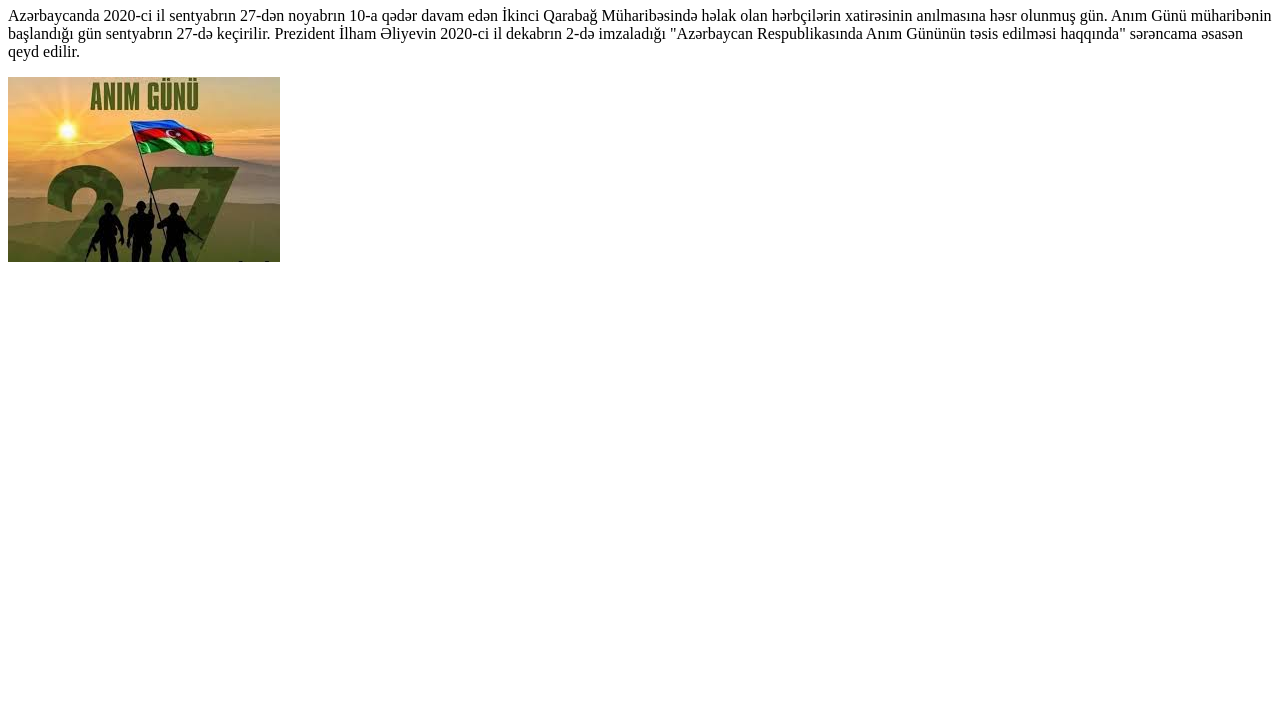
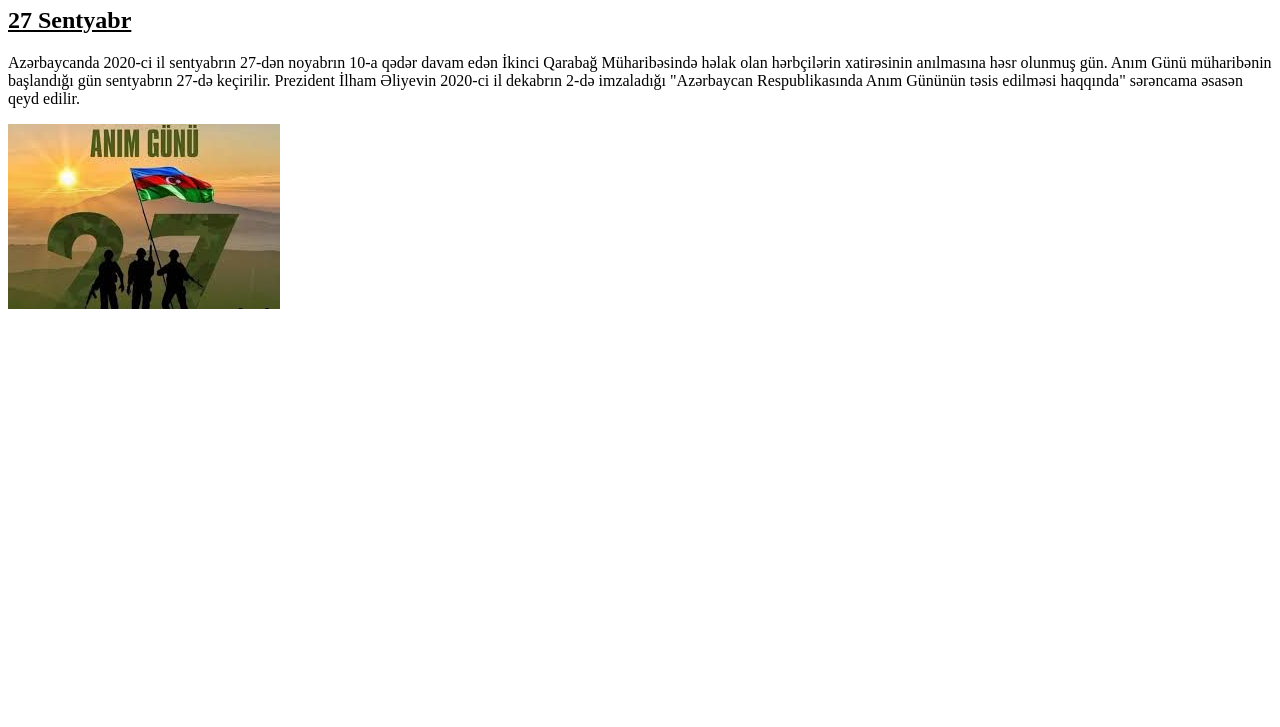
Before and after one commit to tomasirin/anim, a plain HTML site: page index.html in a window 1280 px wide. Shown: the part 73-800 px from the top of the page. Drawn offline with Linux system fonts and the light colour scheme.

Commit message:
h2 edded

```diff
--- a/index.html
+++ b/index.html
@@ -7,6 +7,7 @@
 </head>
 <body>
     <h1>Anım Günü</h1>
+    <h2><ins>27 Sentyabr</ins></h2>
     <p> Azərbaycanda 2020-ci il sentyabrın 27-dən noyabrın 10-a qədər davam edən İkinci Qarabağ Müharibəsində həlak olan hərbçilərin xatirəsinin anılmasına həsr olunmuş gün. Anım Günü müharibənin başlandığı gün sentyabrın 27-də keçirilir. Prezident İlham Əliyevin 2020-ci il dekabrın 2-də imzaladığı "Azərbaycan Respublikasında Anım Gününün təsis edilməsi haqqında" sərəncama əsasən qeyd edilir. </p>
     <img src="image.png" alt="">
 </body>
```
